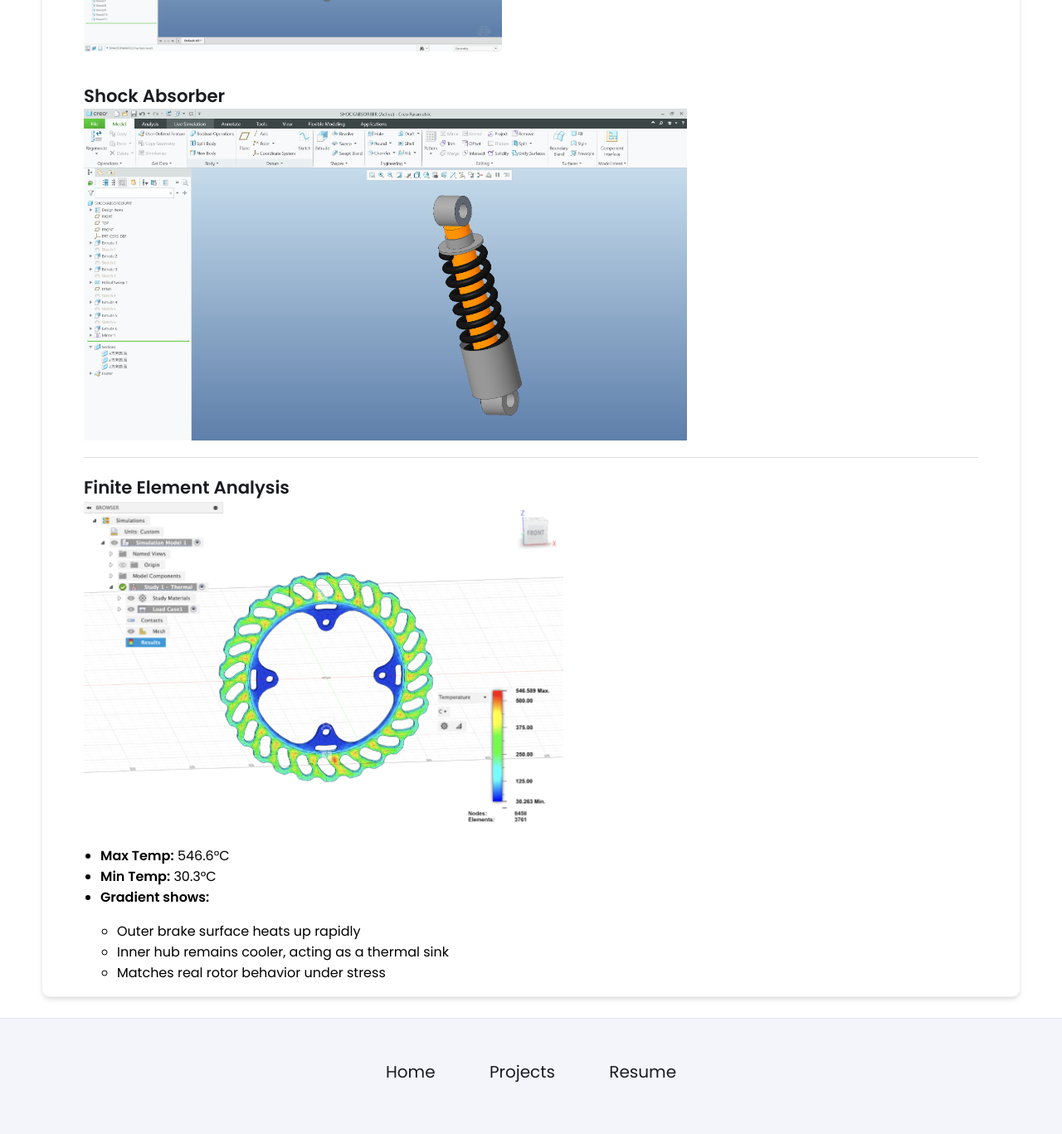
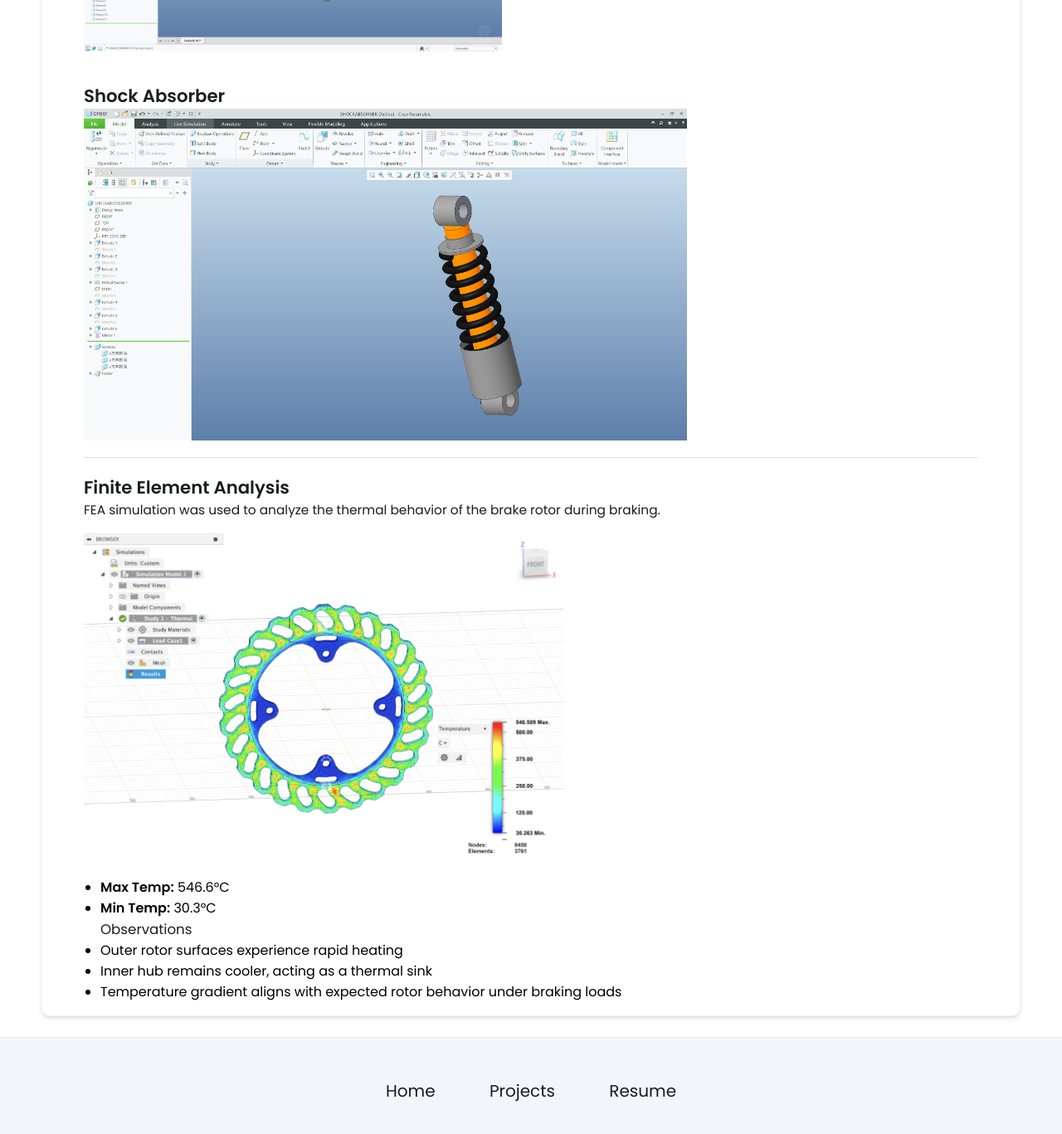
Before and after one commit to timchen863/timchen863.github.io, a Jekyll site: the page built from _projects/Baja/index.md, in a window 1280 px wide and 1400 px high, scrolled down 1903 px. Shown: the top 1367 px of the window at 83% size. Built offline with Jekyll 4.4.1, drawn with Linux system fonts in a browser that asks for light colours.

Commit message:
Update index.md

```diff
--- a/_projects/Baja/index.md
+++ b/_projects/Baja/index.md
@@ -32,13 +32,14 @@ main-image: /Baja.jpg
 ---
 
 ## Finite Element Analysis
+FEA simulation was used to analyze the thermal behavior of the brake rotor during braking.
 {% include image-gallery.html images="br.png" height="400" %}
 - **Max Temp:** 546.6°C
 - **Min Temp:** 30.3°C
-- **Gradient shows:**
-  - Outer brake surface heats up rapidly
-  - Inner hub remains cooler, acting as a thermal sink
-  - Matches real rotor behavior under stress
+### Observations
+- Outer rotor surfaces experience rapid heating
+- Inner hub remains cooler, acting as a thermal sink
+- Temperature gradient aligns with expected rotor behavior under braking loads
 
 <!--## Embedding youtube video
 The second video has the autoplay on. copy and paste the 11-digit id found in the url link. <br>
```
